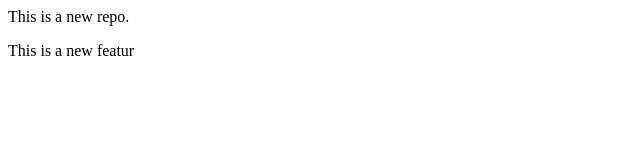
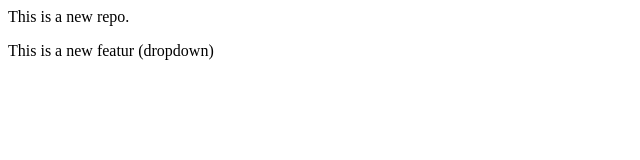
Before and after one commit to ArkaKhatua/RUP, a plain HTML site: page index.html in a window 1280 px wide. Shown: the full height of the page, 0-640 px from the left. Drawn offline with Linux system fonts and the light colour scheme.

Commit message:
Add dropdown

```diff
--- a/index.html
+++ b/index.html
@@ -1,2 +1,2 @@
 <P>This is a new repo.</P>
-<p>This is a new featur</p>
+<p>This is a new featur (dropdown)</p>
```
